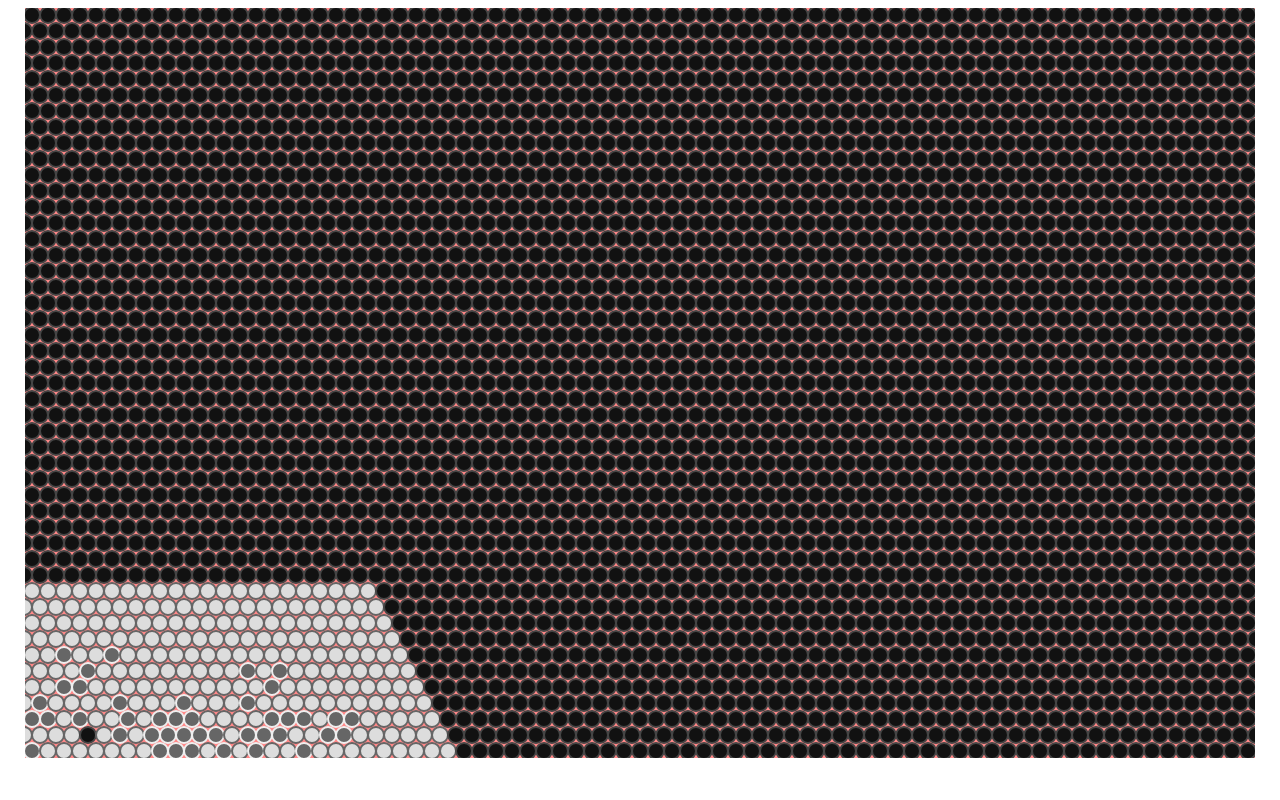
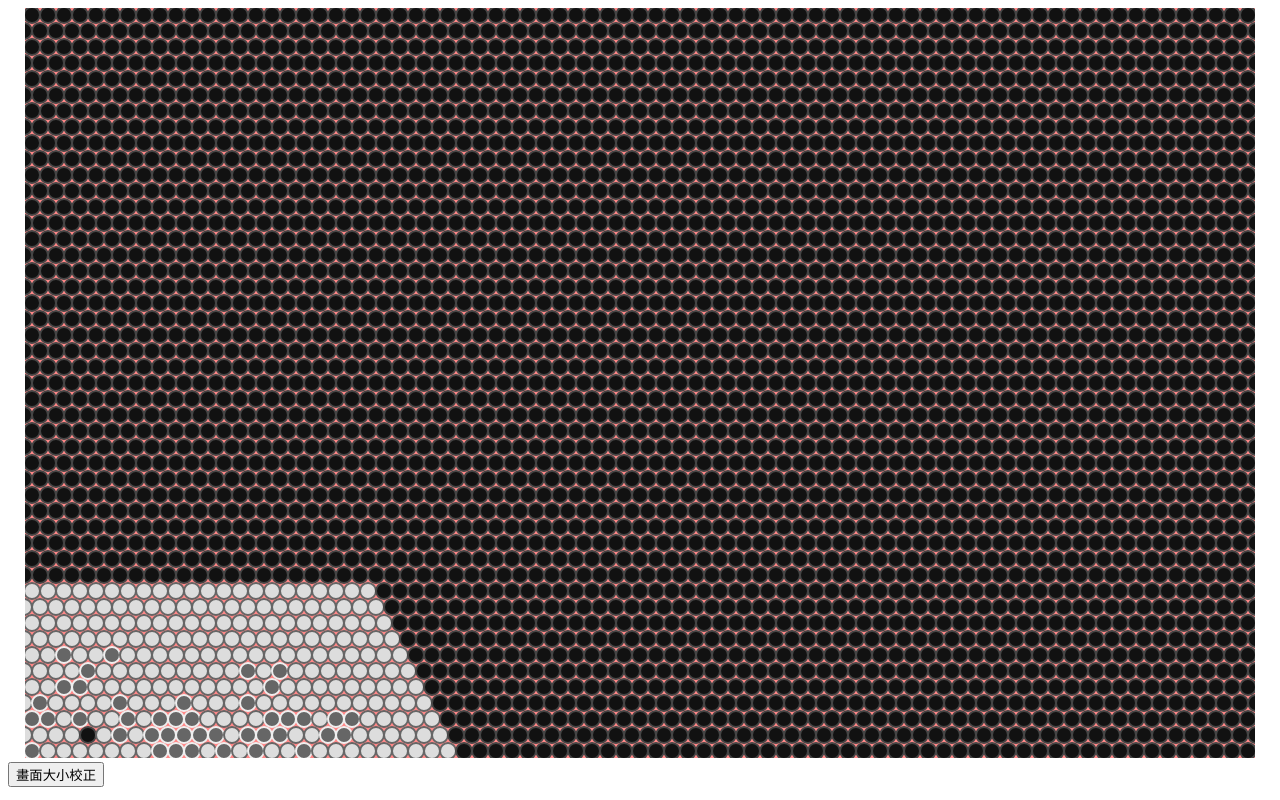
Before and after one commit to yopaper/GraphSimulator-0001, a plain HTML site: page index.html in a window 1280 px wide. Drawn offline with Linux system fonts and the light colour scheme.

Commit message:
Add files via upload

```diff
--- a/index.html
+++ b/index.html
@@ -9,5 +9,6 @@
     <body>
         <center><canvas id="Canvas"></canvas></center>
         <script src="./dist/main.js" type="module"></script>
+        <button type="button" id="WindowSizeButton">畫面大小校正</button>
     </body>
 </html>
```
